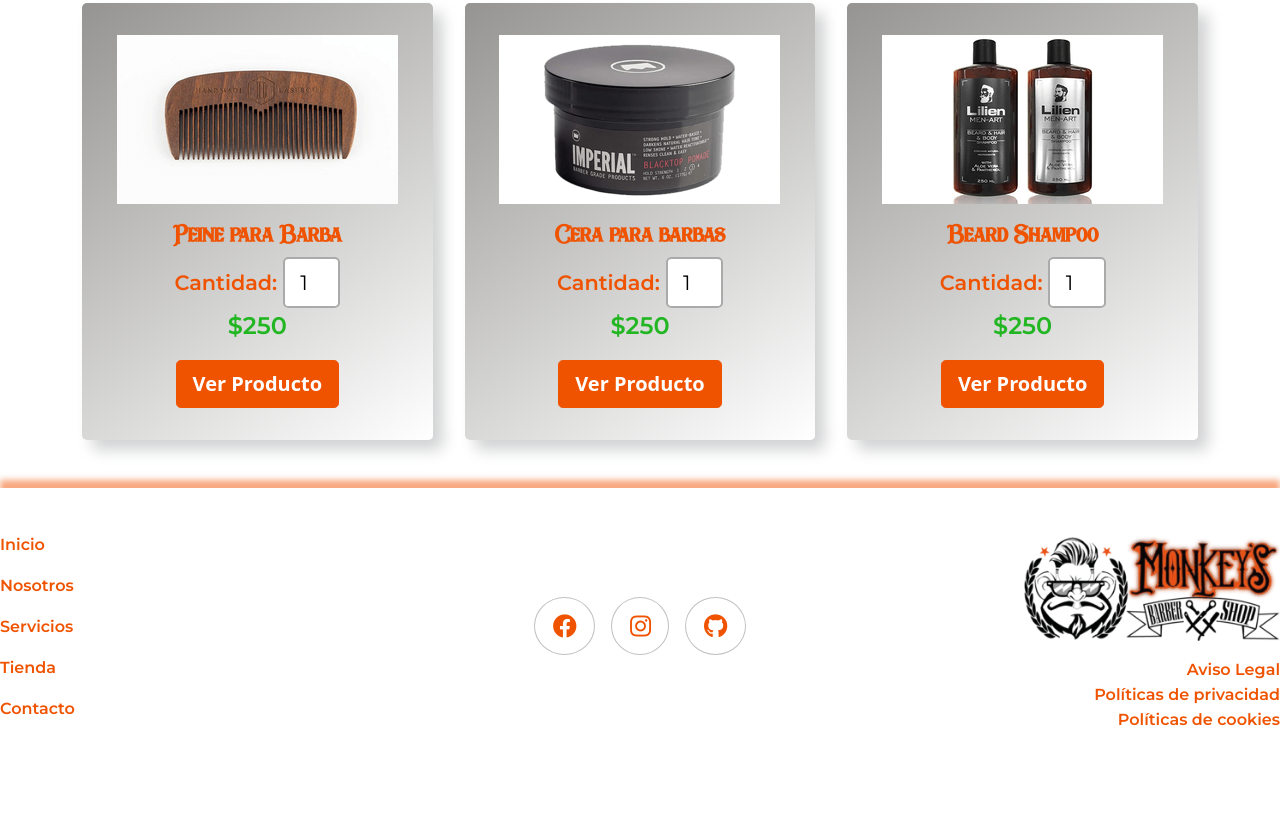
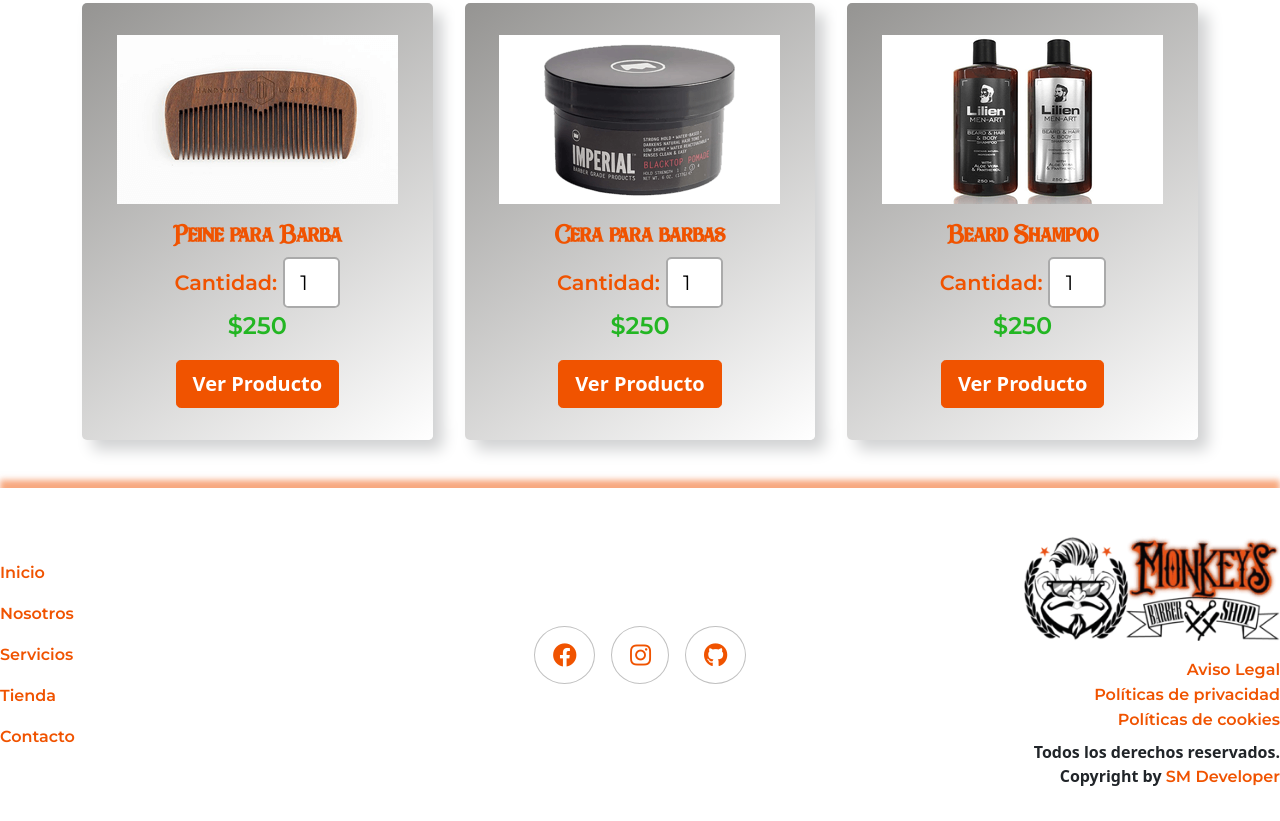
Before and after one commit to sebamar88/proyecto-coderhouse, a plain HTML site: page views/tienda.html in a window 1280 px wide. Shown: the part 1076-1897 px from the top of the page. Before the commit the page ends 1840 px from the top, so only its background shows below. Drawn offline with nearby package versions, Linux system fonts and the light colour scheme.

Commit message:
copyright added

```diff
--- a/assets/scss/style.scss
+++ b/assets/scss/style.scss
@@ -738,3 +738,11 @@
   width: 100%;
   justify-content: space-between;
 }
+
+#copyright{
+  margin-top: .5rem;
+  & span{
+    display: block;
+    font-weight: 600;
+  }
+}
--- a/views/tienda.html
+++ b/views/tienda.html
@@ -382,6 +382,10 @@
                     <li><a href="#">Políticas de privacidad</a></li>
                     <li><a href="#">Políticas de cookies</a></li>
                 </ul>
+                <div id="copyright">
+                    <span>Todos los derechos reservados.</span>
+                    <span>Copyright by <a href="https://sebamar.site">SM Developer</a></span>
+                </div>
             </div>
         </div>
     </footer>
```
Also changed, not shown: index.html (+6 -2 lines), views/contacto.html (+4 -0 lines), views/nosotros.html (+4 -0 lines), views/servicios.html (+4 -0 lines), assets/css/style.css.
